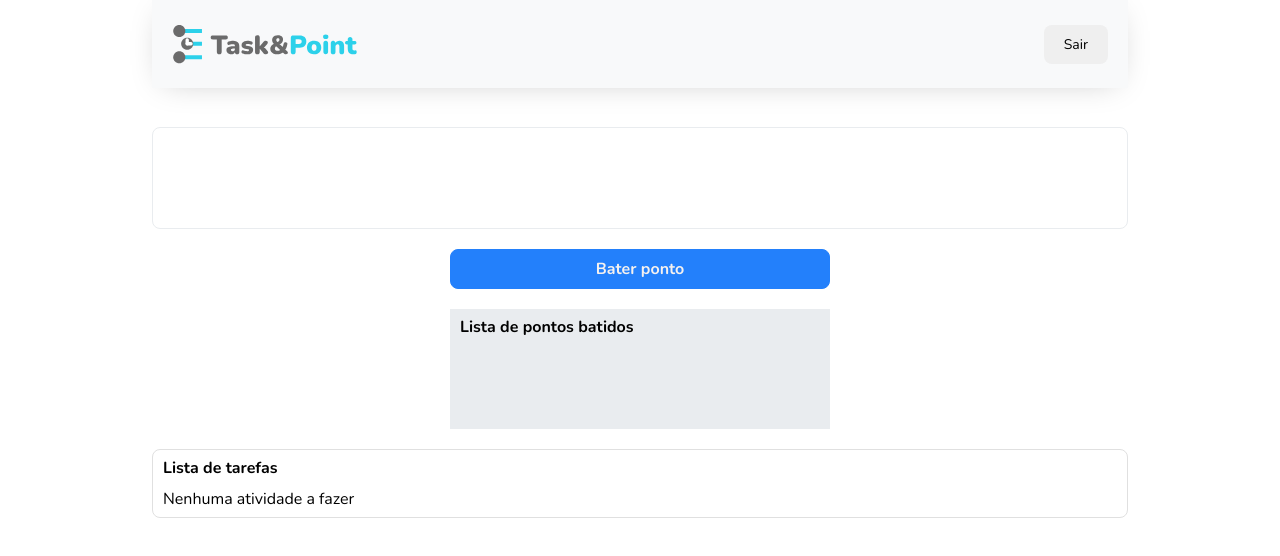
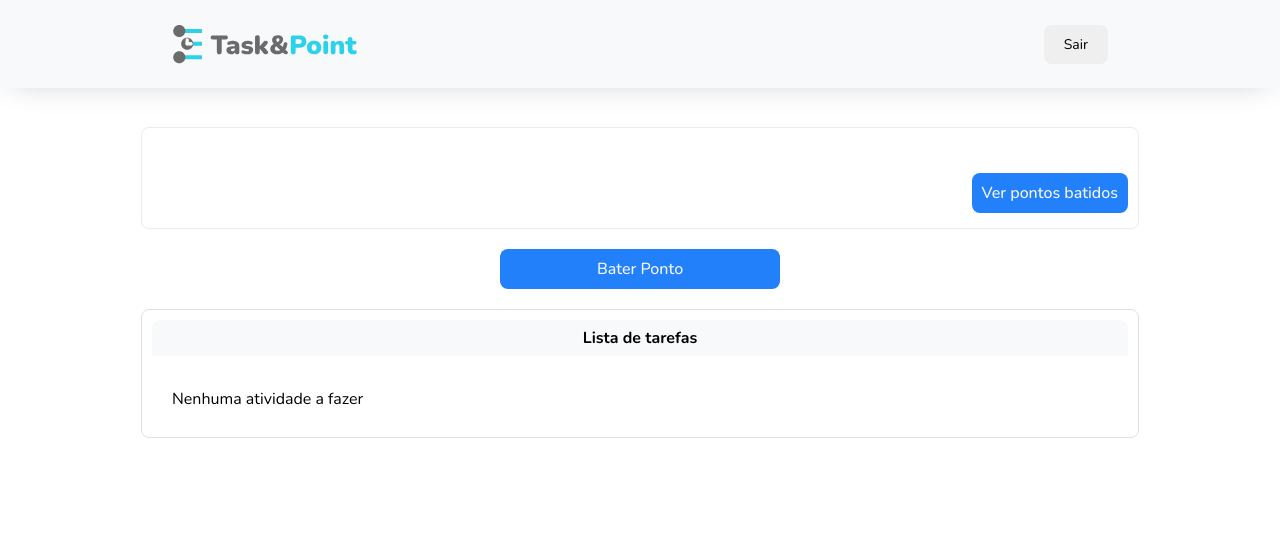
Before and after one commit to Projeto-Front-end-Em-grupo-M3/task-and-point, a React (Vite) app: page /userDashboard in a window 1280 px wide. Shown: the top 556 px of the page. Built offline with nearby package versions, Linux system fonts and the light colour scheme.

Commit message:
fix: improve style details at admin and user page

```diff
--- a/src/pages/adminDashboard/index.tsx
+++ b/src/pages/adminDashboard/index.tsx
@@ -212,7 +212,7 @@ const AdminDashboard = () => {
                 return (
                   <li key={crypto.randomUUID()}>
                     <h2>{task.name}</h2>
-                    <p>{task.task}</p>
+                    <p id="task">{task.task}</p>
                     <p id="status_task">{task.status}</p>
                     <img
                       id="trashCan"
--- a/src/pages/adminDashboard/styles.ts
+++ b/src/pages/adminDashboard/styles.ts
@@ -42,6 +42,8 @@ export const StyledDash = styled.div`
 
   #status_task {
     color: var(--Color-primary);
+    position: absolute;
+    right: 100px;
   }
 
   #icon {
@@ -149,6 +151,11 @@ export const StyledDash = styled.div`
     }
   }
 
+  #task {
+    position: absolute;
+    left: 290px;
+  }
+
   form {
     display: flex;
     flex-direction: column;
--- a/src/pages/userDashboard/index.tsx
+++ b/src/pages/userDashboard/index.tsx
@@ -5,6 +5,8 @@ import Header from "../../components/Header";
 import { StyledDash } from "./styles";
 import { AdminContext } from "../../contexts/AdminContext";
 import { api } from "../../services/api";
+import Button from "../../components/Button";
+import exitBtn from "../../assets/exit.svg";
 
 const UserDashboard = () => {
   const { user, setTasks } = useContext(UserContext);
@@ -75,23 +77,41 @@ const UserDashboard = () => {
     }
   };
 
+  const [modalPoints, setModalPoints] = useState(false);
+
   return (
+    <>
+      <Header content="Sair" />
       <StyledDash>
-      <Header content="Sair" />
         <div className="info_user">
           <h1>{user?.name}</h1>
           <div>
             <p>{user?.email}</p>
             <p>{user?.office}</p>
             <p>{user?.shift}</p>
+            <Button
+              clickFunction={() => setModalPoints(true)}
+              buttonText="Ver pontos batidos"
+              type="submit"
+            />
           </div>
         </div>
 
+        <button onClick={() => createPoint()} type="submit">
+          Bater Ponto
+        </button>
+        {modalPoints && (
           <div className="register_block">
-        <button onClick={() => createPoint()}>Bater ponto</button>
+            <img
+              id="exitIcon"
+              src={exitBtn}
+              onClick={() => setModalPoints(false)}
+              alt="exit"
+            />
+            <h3>Lista de pontos batidos</h3>
             <ul>
-          <h3>Lista de pontos batidos</h3>
-          {allPoints.map((point) => {
+              {allPoints.length > 0 ? (
+                allPoints.map((point) => {
                   if (point.userId === user?.id) {
                     return (
                       <li>
@@ -99,30 +119,39 @@ const UserDashboard = () => {
                       </li>
                     );
                   }
-          })}
+                })
+              ) : (
+                <p>Nenhum ponto registrado ainda</p>
+              )}
             </ul>
           </div>
+        )}
 
         <section>
-        <h3>Lista de tarefas</h3>
+          <h3 id="p_task_list">Lista de tarefas</h3>
           <ul>
             {tasksOfUser && tasksOfUser.length > 0 ? (
               tasksOfUser.map((task) => {
                 return (
                   <li id="user_task" key={crypto.randomUUID()}>
-                  <h3>{task.name}</h3>
                     <p>{task.task}</p>
-                  <p>{task.status}</p>
-                  <button onClick={() => checkTask(task.id)}>Feita</button>
+                    <p id="task_status">{task.status}</p>
+                    <input
+                      type={"checkbox"}
+                      value=""
+                      checked
+                      onClick={() => checkTask(task.id)}
+                    />
                   </li>
                 );
               })
             ) : (
-            <p>Nenhuma atividade a fazer</p>
+              <p id="no_task">Nenhuma atividade a fazer</p>
             )}
           </ul>
         </section>
       </StyledDash>
+    </>
   );
 };
 export default UserDashboard;
--- a/src/pages/userDashboard/styles.ts
+++ b/src/pages/userDashboard/styles.ts
@@ -2,13 +2,16 @@ import styled from "styled-components";
 
 export const StyledDash = styled.div`
   font-family: var(--font-primary);
-
   max-width: 100%;
   width: 976px;
   margin: 0 auto;
+  display: flex;
+  flex-direction: column;
+  align-items: center;
 
   .info_user {
     max-width: 100%;
+    width: 100%;
     border: 1px solid rgba(233, 236, 239, 1);
     border-radius: 8px;
     height: 96px;
@@ -27,50 +30,78 @@ export const StyledDash = styled.div`
   }
 
   .register_block {
+    max-width: 100%;
+    margin: 0 auto;
     display: flex;
     align-items: center;
     flex-direction: column;
-
+    position: relative;
     gap: 20px;
-
-    height: 200px;
+    width: 400px;
+    background-color: var(--grey-2);
+    border-radius: var(--radius);
+    padding-bottom: 20px;
+    margin-top: 20px;
   }
 
-  .register_block > button {
-    padding: 12px;
-    width: 380px;
-    height: 40px;
-    background: #2380fb;
-    border: 1px solid #2380fb;
-    border-radius: 8px;
-    font-family: "Nunito";
-    font-style: normal;
-    font-weight: 700;
-    font-size: 16px;
-    line-height: 12px;
-    color: #f5f1ef;
-    transition: 0.4s;
+  #exitIcon {
+    width: 30px;
+    height: 30px;
+    position: absolute;
+    top: 3px;
+    left: 360px;
   }
 
-  .register_block > button:hover {
-    background: #0747a6;
+  #hit_point > {
+    width: 100%;
+    background-color: antiquewhite;
+    margin: 0 auto;
+  }
+
+  > button {
+    max-width: 100%;
+    width: 280px;
+    padding: 0px 10px;
+    height: 40px;
+    border-radius: var(--radius);
+    border: none;
+    color: var(--grey-1);
+    font-style: bold;
+    background-color: var(--Color-primary);
+    font-size: 16px;
+    font-weight: 500;
+    font-family: var(--font-primary);
+  }
+
+  > button:hover {
+    outline: none;
+    background-color: var(--Color-secondary);
+    color: var(--grey-4);
+    transition: 0.4ms;
+  }
+  .register_block > h3,
+  #p_task_list {
+    background-color: var(--grey-1);
+    width: 100%;
+    text-align: center;
+    padding: 10px 0px;
+    border-radius: 8px 8px 0px 0px;
   }
 
   .register_block > ul {
     display: flex;
     flex-direction: column;
-    gap: 15px;
-
-    width: 360px;
-    height: 100px;
+    justify-content: center;
+    align-items: center;
+    gap: 20px;
+    height: max-content;
     padding: 10px;
     overflow-y: auto;
-
-    background-color: var(--grey-2);
   }
 
   section {
     max-width: 100%;
+    width: 100%;
     border: 1px solid rgba(224, 224, 224, 1);
     border-radius: 8px;
     height: max-content;
@@ -79,10 +110,25 @@ export const StyledDash = styled.div`
     flex-direction: column;
     gap: 15px;
     padding: 10px;
+    margin: 20px 0px;
   }
 
   section > ul > li {
     display: flex;
     justify-content: space-between;
   }
+
+  #user_task {
+    position: relative;
+  }
+
+  #task_status {
+    position: absolute;
+    top: 0px;
+    right: 200px;
+  }
+
+  #no_task {
+    padding: 20px;
+  }
 `;
```
Also changed, not shown: src/assets/exit.svg (added). Lines whose indentation alone changed are shown as unchanged.
